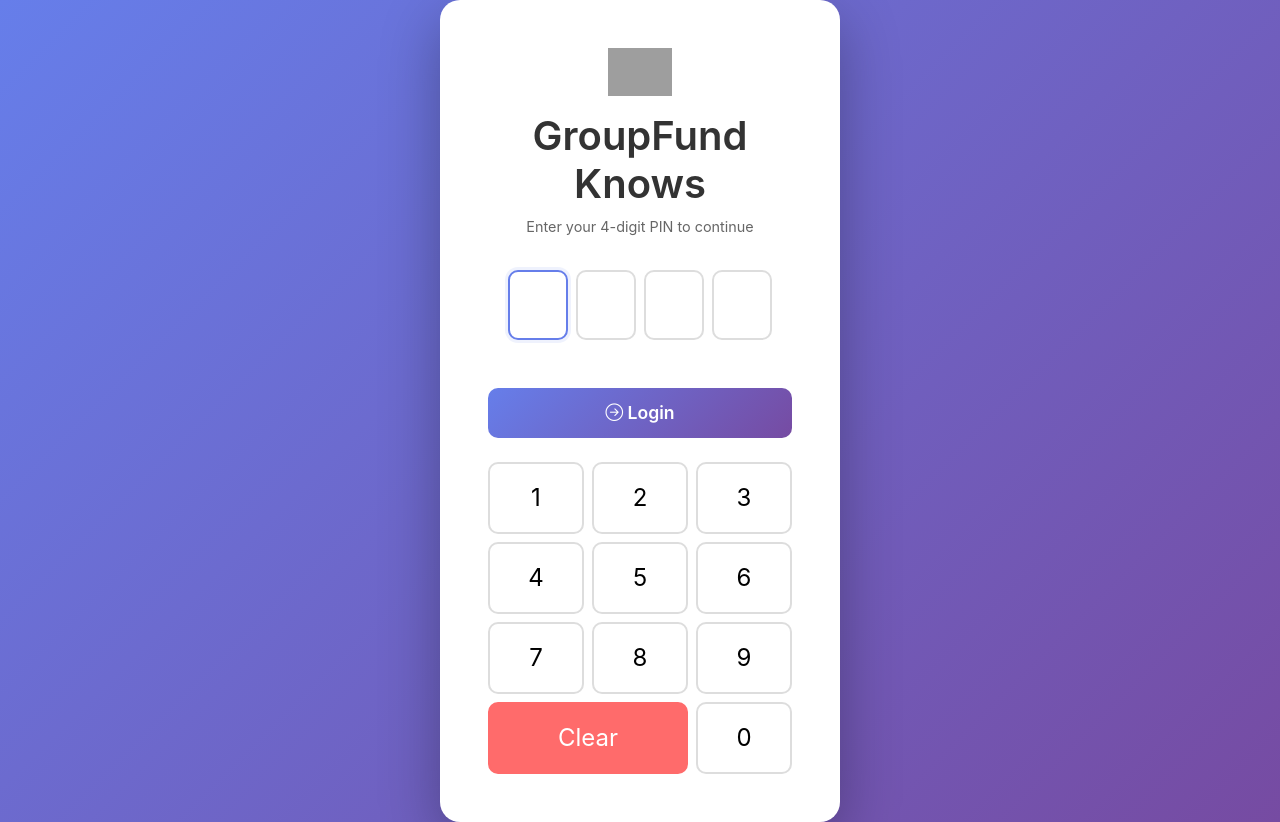
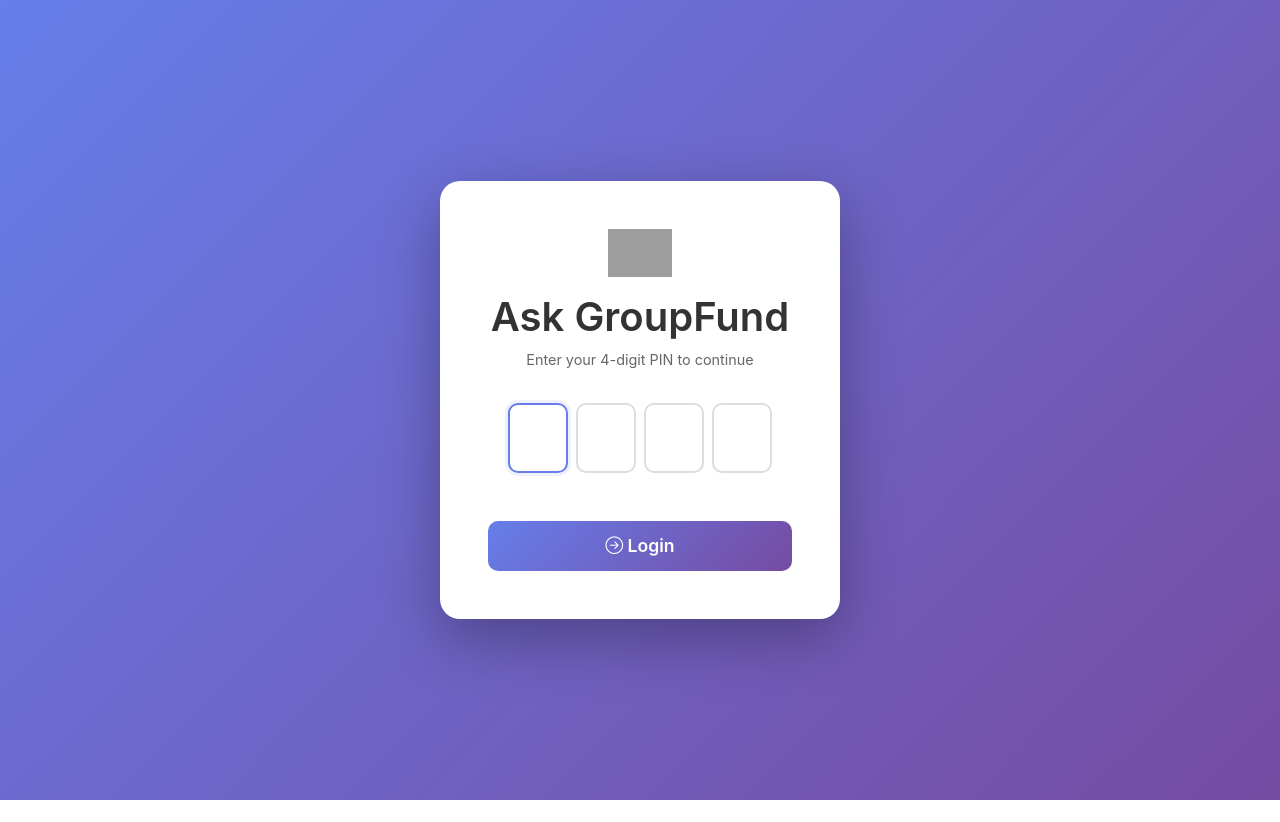
Before and after one commit to evonow/twilio-chatbot, a Flask app: template templates/login.html in a window 1280 px wide. After the commit the page ends 800 px from the top, so only its background shows below. Run offline with Flask 3, Linux system fonts and the light colour scheme; the template is opened without the code that fills it, so the values that code supplies are empty; parts of the project's set-up code (start-up, migrations or seed data) failed here and were passed over; grey boxes are pictures that could not be loaded.

Commit message:
Update login page: Change title to Ask GroupFund, remove keypad, auto-login on 4 digits
- Changed 'GroupFund Knows' to 'Ask GroupFund' in login and main page
- Removed keypad entry section
- Added auto-submit when all 4 PIN digits are entered
- Login happens automatically without pressing Login button

```diff
--- a/templates/index.html
+++ b/templates/index.html
@@ -3,7 +3,7 @@
 <head>
     <meta charset="UTF-8">
     <meta name="viewport" content="width=device-width, initial-scale=1.0">
-    <title>GroupFund Knows - GroupFund</title>
+    <title>Ask GroupFund - GroupFund</title>
     <link href="https://cdn.jsdelivr.net/npm/bootstrap@5.3.0/dist/css/bootstrap.min.css" rel="stylesheet">
     <link rel="stylesheet" href="https://cdn.jsdelivr.net/npm/bootstrap-icons@1.11.0/font/bootstrap-icons.css">
     <link rel="stylesheet" href="{{ url_for('static', filename='css/style.css') }}">
@@ -14,7 +14,7 @@
             <span class="navbar-brand mb-0 h1 d-flex align-items-center gap-2">
                 <img src="https://groupfund.us/logo.png" alt="GroupFund" style="height: 32px; width: auto;" onerror="this.style.display='none'; this.nextElementSibling.style.display='inline';">
                 <i class="bi bi-chat-dots" style="display: none;"></i>
-                GroupFund Knows
+                Ask GroupFund
             </span>
             <div class="d-flex align-items-center gap-3">
                 <div class="d-flex align-items-center gap-2">
--- a/templates/login.html
+++ b/templates/login.html
@@ -3,7 +3,7 @@
 <head>
     <meta charset="UTF-8">
     <meta name="viewport" content="width=device-width, initial-scale=1.0">
-    <title>Login - GroupFund Knows</title>
+    <title>Login - Ask GroupFund</title>
     <link href="https://cdn.jsdelivr.net/npm/bootstrap@5.3.0/dist/css/bootstrap.min.css" rel="stylesheet">
     <link href="https://cdn.jsdelivr.net/npm/bootstrap-icons@1.11.0/font/bootstrap-icons.css" rel="stylesheet">
     <style>
@@ -122,7 +122,7 @@
     <div class="login-container">
         <div class="login-header">
             <img src="https://groupfund.us/logo.png" alt="GroupFund" style="height: 48px; width: auto; margin-bottom: 1rem;" onerror="this.style.display='none';">
-            <h1>GroupFund Knows</h1>
+            <h1>Ask GroupFund</h1>
             <p>Enter your 4-digit PIN to continue</p>
         </div>
 
@@ -141,19 +141,6 @@
             </button>
         </form>
 
-        <div class="keypad">
-            <button class="keypad-btn" data-number="1">1</button>
-            <button class="keypad-btn" data-number="2">2</button>
-            <button class="keypad-btn" data-number="3">3</button>
-            <button class="keypad-btn" data-number="4">4</button>
-            <button class="keypad-btn" data-number="5">5</button>
-            <button class="keypad-btn" data-number="6">6</button>
-            <button class="keypad-btn" data-number="7">7</button>
-            <button class="keypad-btn" data-number="8">8</button>
-            <button class="keypad-btn" data-number="9">9</button>
-            <button class="keypad-btn clear" id="clearBtn">Clear</button>
-            <button class="keypad-btn" data-number="0">0</button>
-        </div>
     </div>
 
     <script src="https://cdn.jsdelivr.net/npm/bootstrap@5.3.0/dist/js/bootstrap.bundle.min.js"></script>
@@ -162,12 +149,18 @@
         const errorMessage = document.getElementById('errorMessage');
         const loginForm = document.getElementById('loginForm');
         const loginBtn = document.getElementById('loginBtn');
-        const clearBtn = document.getElementById('clearBtn');
-
-        let currentPinIndex = 0;
 
         // Focus first input on load
         pinInputs[0].focus();
+
+        // Function to check if all PIN digits are entered and auto-submit
+        function checkAndSubmit() {
+            const pin = pinInputs.map(input => input.value).join('');
+            if (pin.length === 4) {
+                // All 4 digits entered, auto-submit
+                loginForm.dispatchEvent(new Event('submit'));
+            }
+        }
 
         // Handle input
         pinInputs.forEach((input, index) => {
@@ -180,6 +173,9 @@
                 }
 
                 updatePinDisplay();
+
+                // Auto-submit when 4 digits are entered
+                checkAndSubmit();
             });
 
             input.addEventListener('keydown', (e) => {
@@ -198,50 +194,20 @@
                 });
                 updatePinDisplay();
                 pinInputs[Math.min(paste.length, pinInputs.length - 1)].focus();
+
+                // Auto-submit if 4 digits pasted
+                checkAndSubmit();
             });
         });
 
-        // Keypad buttons
-        document.querySelectorAll('.keypad-btn[data-number]').forEach(btn => {
-            btn.addEventListener('click', () => {
-                const number = btn.dataset.number;
-                if (currentPinIndex < pinInputs.length) {
-                    pinInputs[currentPinIndex].value = number;
-                    pinInputs[currentPinIndex].classList.add('filled');
-                    pinInputs[currentPinIndex].focus();
-                    if (currentPinIndex < pinInputs.length - 1) {
-                        currentPinIndex++;
-                    }
-                    updatePinDisplay();
-                }
-            });
-        });
-
-        clearBtn.addEventListener('click', () => {
-            pinInputs.forEach(input => {
-                input.value = '';
-                input.classList.remove('filled');
-            });
-            currentPinIndex = 0;
-            pinInputs[0].focus();
-            errorMessage.textContent = '';
-            updatePinDisplay();
-        });
-
         function updatePinDisplay() {
-            pinInputs.forEach((input, index) => {
+            pinInputs.forEach((input) => {
                 if (input.value) {
                     input.classList.add('filled');
                 } else {
                     input.classList.remove('filled');
                 }
             });
-
-            // Update current index
-            currentPinIndex = pinInputs.findIndex(input => !input.value);
-            if (currentPinIndex === -1) {
-                currentPinIndex = pinInputs.length - 1;
-            }
         }
 
         // Form submission
```
